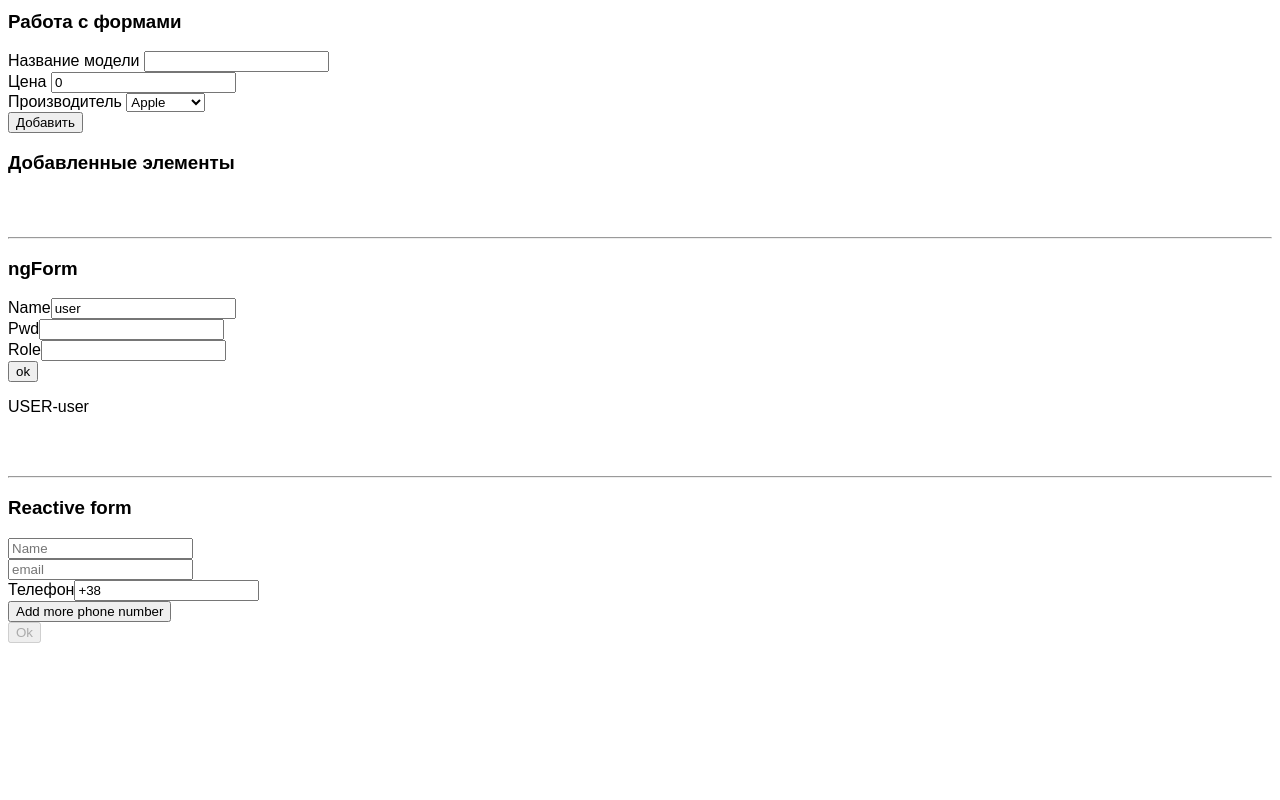
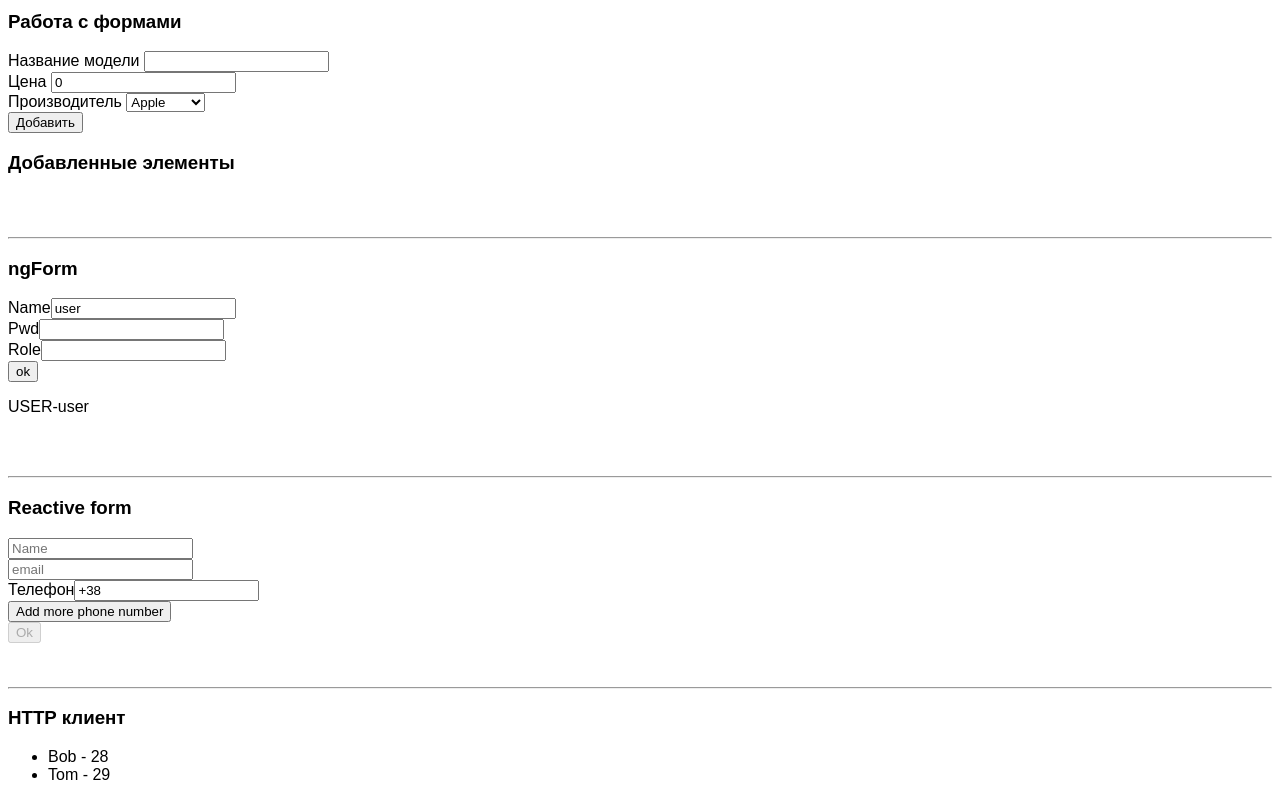
Before and after one commit to lutogin/ag-test-sendbox, an Angular app: page / in a window 1280 px wide. Shown: the part 2059-2859 px from the top of the page. Before the commit the page ends 2710 px from the top, so only its background shows below. Built offline with nearby package versions, Linux system fonts and the light colour scheme.

Commit message:
add http-client

```diff
--- a/src/app/app.component.html
+++ b/src/app/app.component.html
@@ -38,4 +38,6 @@
 
 <app-reactive-form></app-reactive-form>
 
+<app-http-request></app-http-request>
+
 <router-outlet></router-outlet>
--- a/src/app/app.module.ts
+++ b/src/app/app.module.ts
@@ -13,6 +13,7 @@ import { StructuresDirectiveComponent } from './structures-directive/structures-
 import {BoldDirective2} from './structures-directive/bold.directive';
 import {WhileDirective} from './structures-directive/while.directive';
 import {WorkWithFormsModule} from './work-with-forms/work-with-forms.module';
+import {InteractionModule} from './interaction/interaction.module';
 
 @NgModule({
   declarations: [
@@ -31,6 +32,7 @@ import {WorkWithFormsModule} from './work-with-forms/work-with-forms.module';
     DataModule,
     ComponentWithServiceModule,
     WorkWithFormsModule,
+    InteractionModule,
   ],
   providers: [],
   bootstrap: [AppComponent]
--- /dev/null
+++ b/src/app/interaction/http-request/http-request.component.html
@@ -0,0 +1,12 @@
+<br>
+<br>
+<hr>
+<h3>HTTP клиент</h3>
+<div>
+
+  <ul>
+    <li *ngFor="let user of users">
+      {{user.name}} - {{user.age}}
+    </li>
+  </ul>
+</div>
--- /dev/null
+++ b/src/app/interaction/http-request/http-request.component.ts
@@ -0,0 +1,25 @@
+import { Component, OnInit } from '@angular/core';
+import { User } from './user.class';
+import { HttpClient } from '@angular/common/http';
+
+@Component({
+  selector: 'app-http-request',
+  templateUrl: './http-request.component.html',
+  styleUrls: ['./http-request.component.css']
+})
+export class HttpRequestComponent implements OnInit {
+  users: User[] = [];
+
+  constructor(
+    private readonly client: HttpClient
+  ) { }
+
+  ngOnInit(): void {
+    this.client
+      .get('assets/users.json')
+      .subscribe((data: { users: User[] }) => {
+        this.users.push(...data.users);
+      });
+  }
+
+}
--- /dev/null
+++ b/src/app/interaction/http-request/user.class.ts
@@ -0,0 +1,6 @@
+import {IUser} from './user.model';
+
+export class User implements IUser {
+  name: string;
+  age: number;
+}
--- /dev/null
+++ b/src/app/interaction/http-request/user.model.ts
@@ -0,0 +1,4 @@
+export interface IUser {
+  name: string;
+  age: number;
+}
--- /dev/null
+++ b/src/assets/users.json
@@ -0,0 +1,12 @@
+{
+  "users": [
+    {
+      "name": "Bob",
+      "age": 28
+    },
+    {
+      "name": "Tom",
+      "age": 29
+    }
+  ]
+}
```
Also changed, not shown: src/app/interaction/interaction.module.ts (added, +24 -0 lines), src/app/interaction/http-request/http-request.component.css (added).
